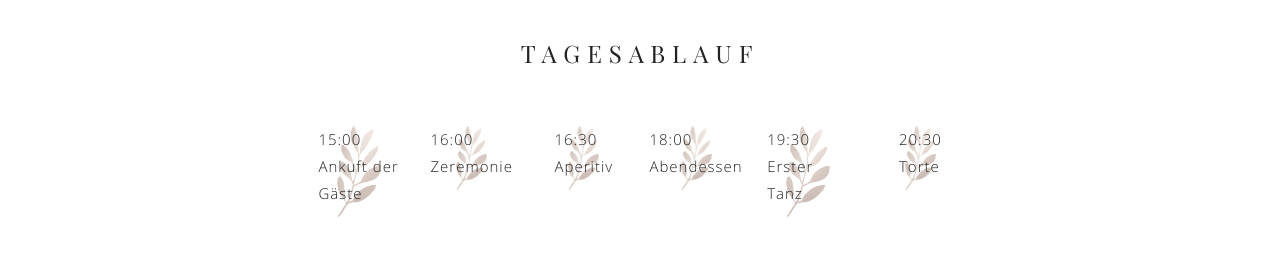
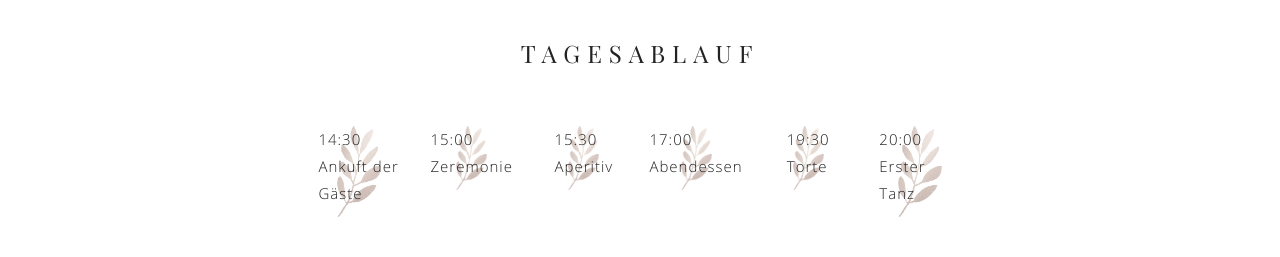
Before and after one commit to IrinaZiborova/weddingseite.github.io, a plain HTML site: page index.html in a window 1280 px wide. Shown: the part 2180-2437 px from the top of the page. Drawn offline with nearby package versions, Linux system fonts and the light colour scheme.

Commit message:
Day timing de
Day timing de

```diff
--- a/index.html
+++ b/index.html
@@ -115,7 +115,7 @@
             <div class="col-12 col-sm-2">
                 <div class="logo flex justify-center">
                     <p>
-                        15:00<br>
+                        14:30<br>
                         Ankuft der Gäste
                     </p>
                 </div>
@@ -123,7 +123,7 @@
             <div class="col-12 col-sm-2">
                 <div class="logo flex justify-center">
                     <p>
-                        16:00<br>
+                        15:00<br>
                         Zeremonie
                     </p>
                 </div>
@@ -131,7 +131,7 @@
             <div class="col-12 col-sm-2">
                 <div class="logo flex justify-center">
                     <p>
-                        16:30<br>
+                        15:30<br>
                         Aperitiv
                     </p>
                 </div>
@@ -139,7 +139,7 @@
             <div class="col-12 col-sm-2">
                 <div class="logo flex justify-center">
                     <p>
-                        18:00<br>
+                        17:00<br>
                         Abendessen
                     </p>
                 </div>
@@ -148,15 +148,15 @@
                 <div class="logo flex justify-center">
                     <p>
                         19:30<br>
-                        Erster Tanz
+			Torte
                     </p>
                 </div>
             </div>
             <div class="col-12 col-sm-2">
                 <div class="logo flex justify-center">
                     <p>
-                        20:30<br>
-                        Torte
+                        20:00<br>
+                        Erster Tanz
                     </p>
                 </div>
             </div>
```
